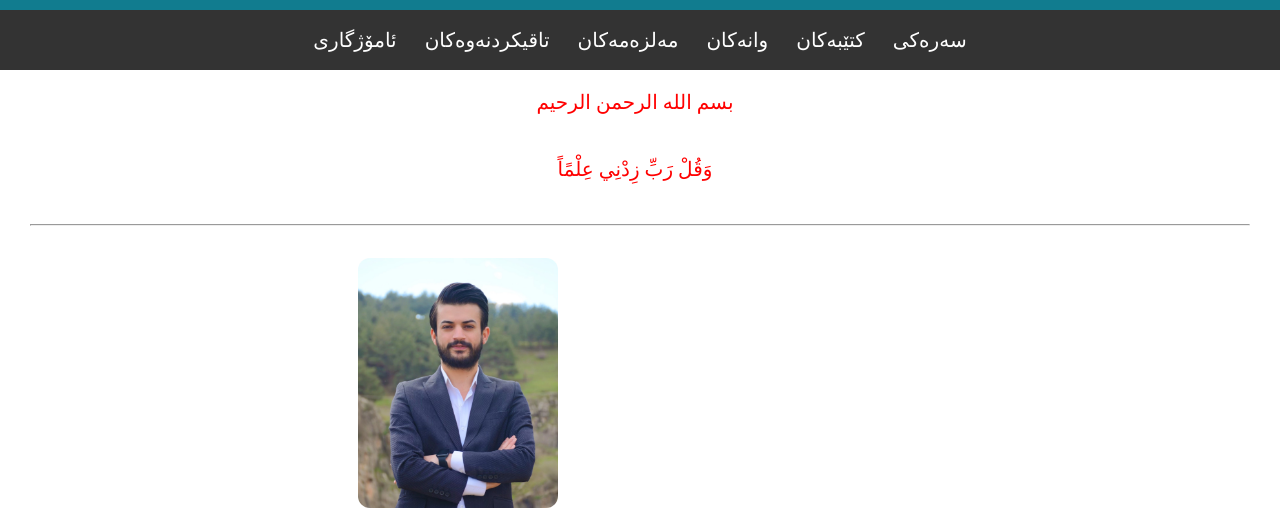
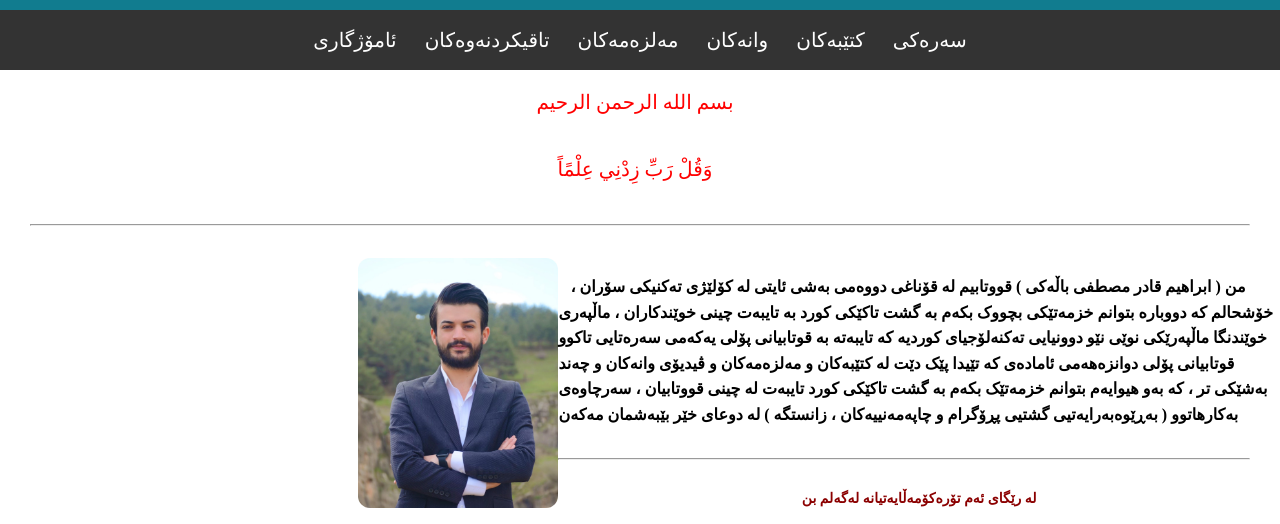
Before and after one commit to xwenden/home, a plain HTML site: page index.html in a window 1280 px wide. Shown: the part 70-594 px from the top of the page. Drawn offline with Linux system fonts and the light colour scheme; a web font is replaced by a local one.

Commit message:
Update index.css

```diff
--- a/index.css
+++ b/index.css
@@ -144,7 +144,7 @@ p{
 	 color: blue;
 
 }
-.txt2{
+.txt2 b{
 	text-align: center;
 	 font-size: 16px;
 	 color: black;
```
